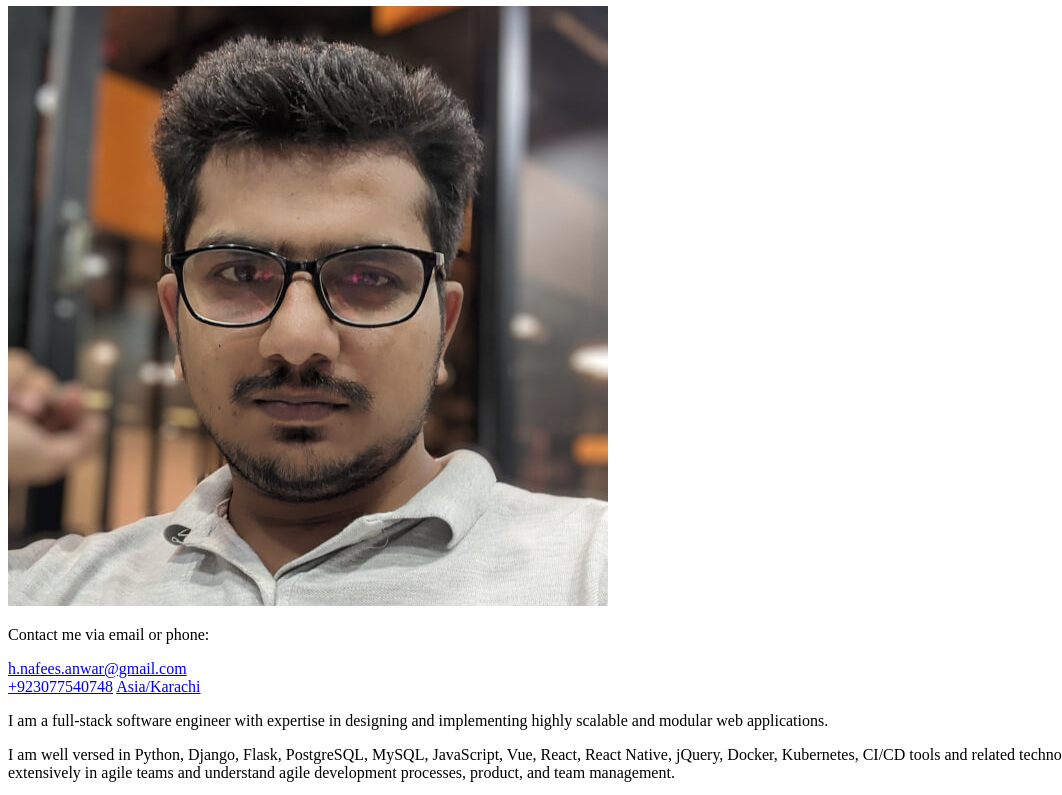
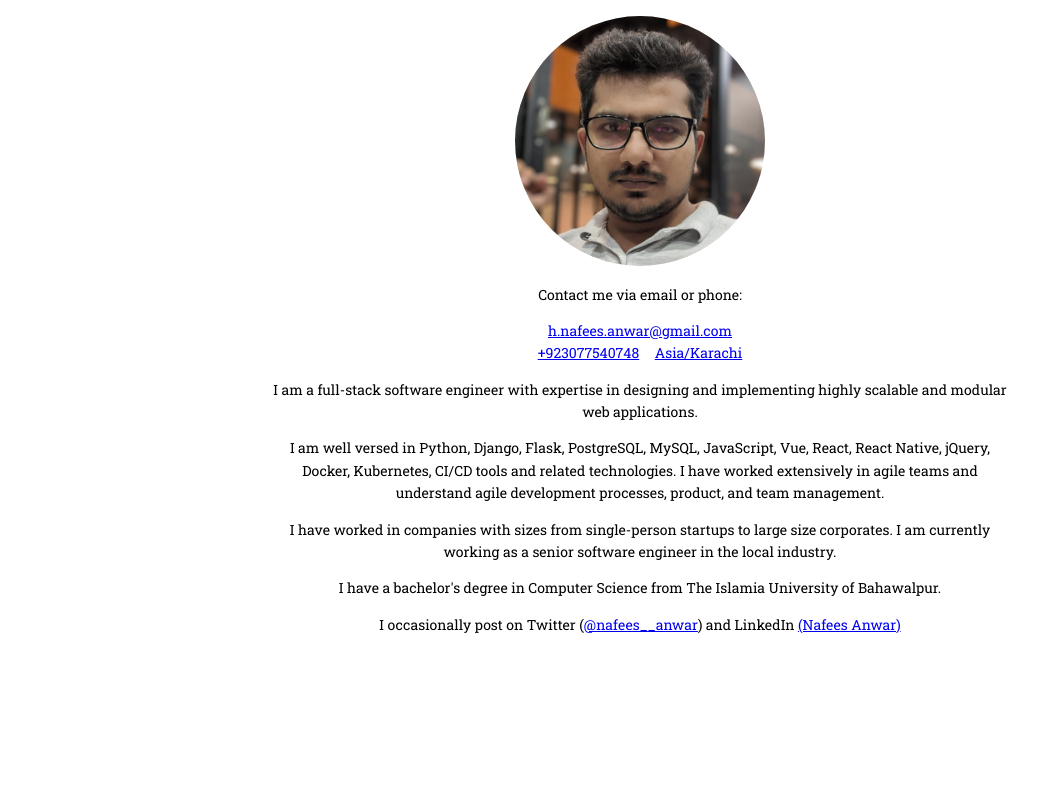
Before and after one commit to nafeesanwar/personal, a plain HTML site: page index.html in a window 1280 px wide. Shown: the part 74-869 px from the top of the page, without its empty margins (0-1062 px from the left). After the commit the page ends 800 px from the top, so only its background shows below. Drawn offline with Linux system fonts and the light colour scheme.

Commit message:
Update index.html

```diff
--- a/index.html
+++ b/index.html
@@ -9,7 +9,50 @@
   <meta name="author" content="Nafees Anwar">
   <meta name="google-site-verification" content="vupfUewbpx0o2YLbi85b78cVVrg8ZM6q4L6qCPBU_Ug">
   <title>Nafees Anwar's infrquently updated page</title>
-  <link rel="stylesheet" type="text/css" href="./css/style.css">
+  <style>
+  @import url('https://fonts.googleapis.com/css?family=Roboto+Slab:400,700&display=swap');
+  * {
+      box-sizing: border-box;
+  }
+
+  :root {
+      font-size: 14px;
+  }
+
+  html, body {
+      margin: 0;
+      padding: 0;
+      font-family: 'Roboto Slab', serif;
+  }
+
+  p, a {
+      line-height: 1.6;
+  }
+
+  .main {
+      margin: 0 auto;
+      max-width: 768px;
+      padding: 15px;
+      width: 100%;
+      text-align: center;
+  }
+
+  .image {
+      max-width: 250px;
+      margin: 0 auto;
+      border-radius: 500px;
+  }
+
+  .image img {
+      width: 100%;
+      height: auto;
+      border-radius: 500px;
+  }
+
+  .contact a {
+      padding: 2px 6px;
+  }
+  </style>
 </head>
 
 <body>
```
